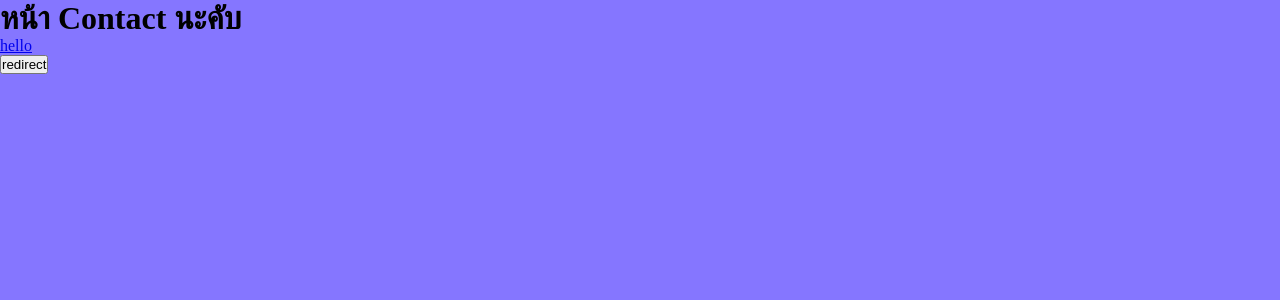
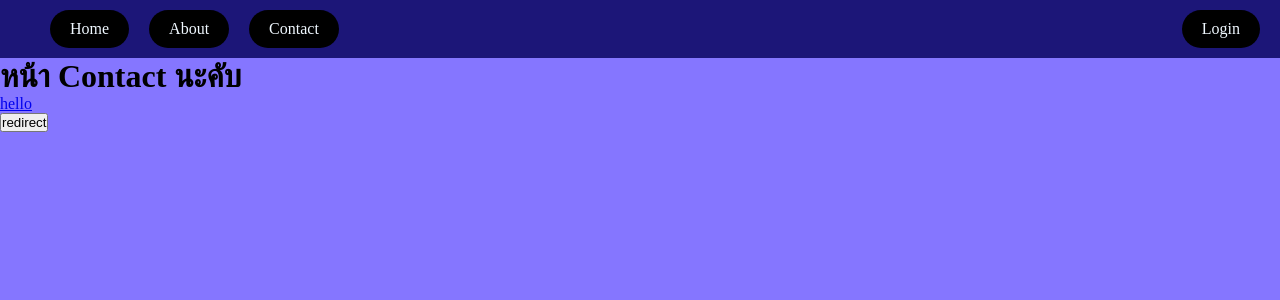
Before and after one commit to noriyukiiii/train-1, a React (Vite) app in the folder Training/: page /contact in a window 1280 px wide. Shown: the top 300 px of the page. Built offline with nearby package versions, Linux system fonts and the light colour scheme.

Commit message:
add nav to about and contact

```diff
--- a/Training/src/components/about.jsx
+++ b/Training/src/components/about.jsx
@@ -1,6 +1,9 @@
+import Nav from "./nav";
+
 const About = () => {
     return (
         <>
+            <Nav/>
             <h1>หน้า About นะคับ</h1>
         </>
      );
--- a/Training/src/components/contact.jsx
+++ b/Training/src/components/contact.jsx
@@ -1,9 +1,11 @@
 import { Link, useNavigate } from "react-router-dom";
+import Nav from "./nav";
 
 const Contact = () => {
   let navigate = useNavigate();
   return (
     <>
+      <Nav/>
       <h1>หน้า Contact นะคับ</h1>
       <Link to="/" state={"Hello from contact"}>
         hello
```
